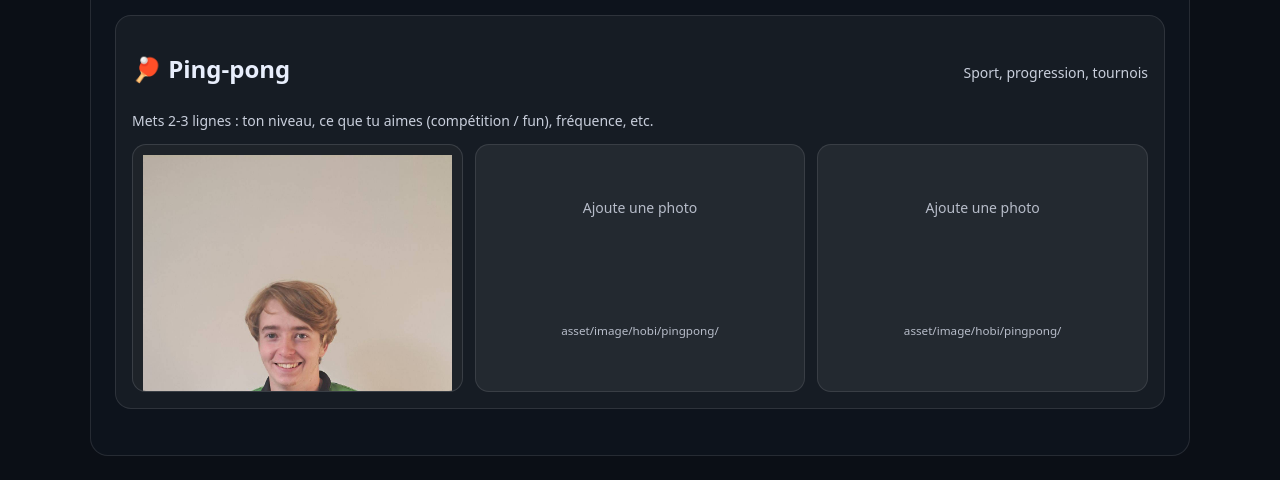
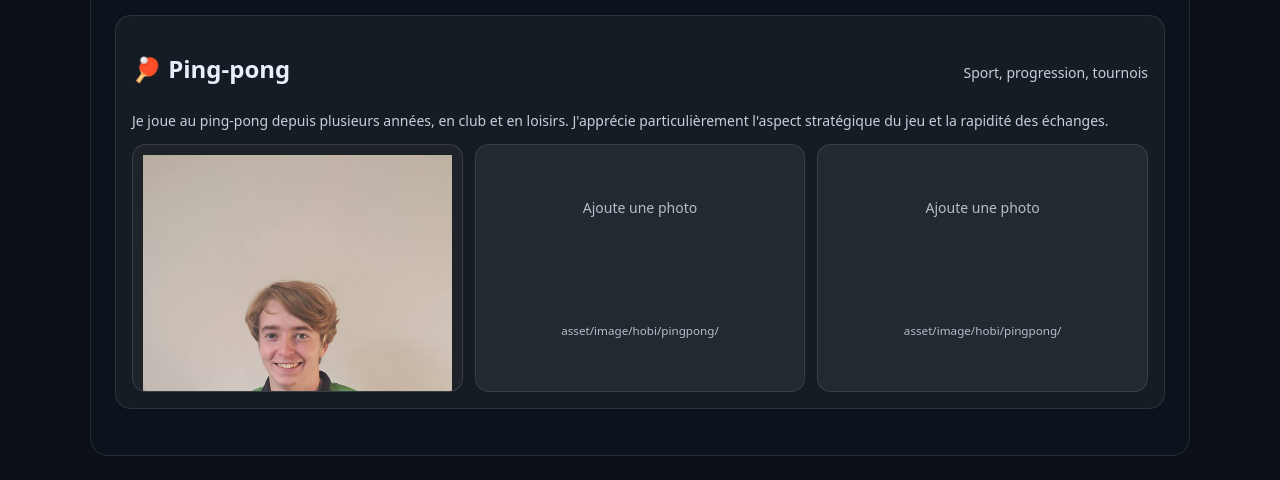
Before and after one commit to odylonj/portfolio, a plain HTML site: page page/hobi.html in a window 1280 px wide. Shown: the part 1073-1553 px from the top of the page. Drawn offline with Linux system fonts and the light colour scheme.

Commit message:
modif test

```diff
--- a/page/hobi.html
+++ b/page/hobi.html
@@ -162,7 +162,7 @@
         </div>
 
         <p class="meta">
-          Mets 2-3 lignes : ton niveau, ce que tu aimes (compétition / fun), fréquence, etc.
+         Je joue au ping-pong depuis plusieurs années, en club et en loisirs. J'apprécie particulièrement l'aspect stratégique du jeu et la rapidité des échanges.
         </p>
 
         <div class="gallery">
```
